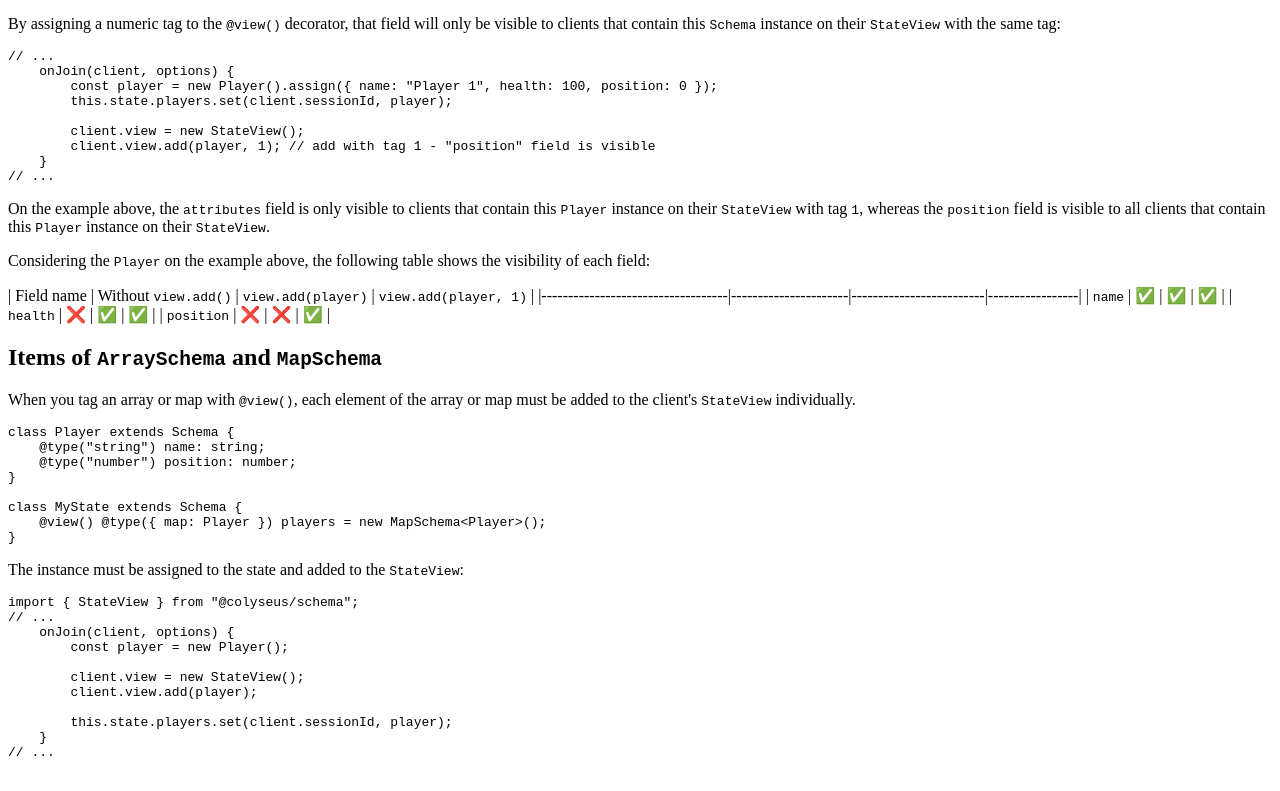
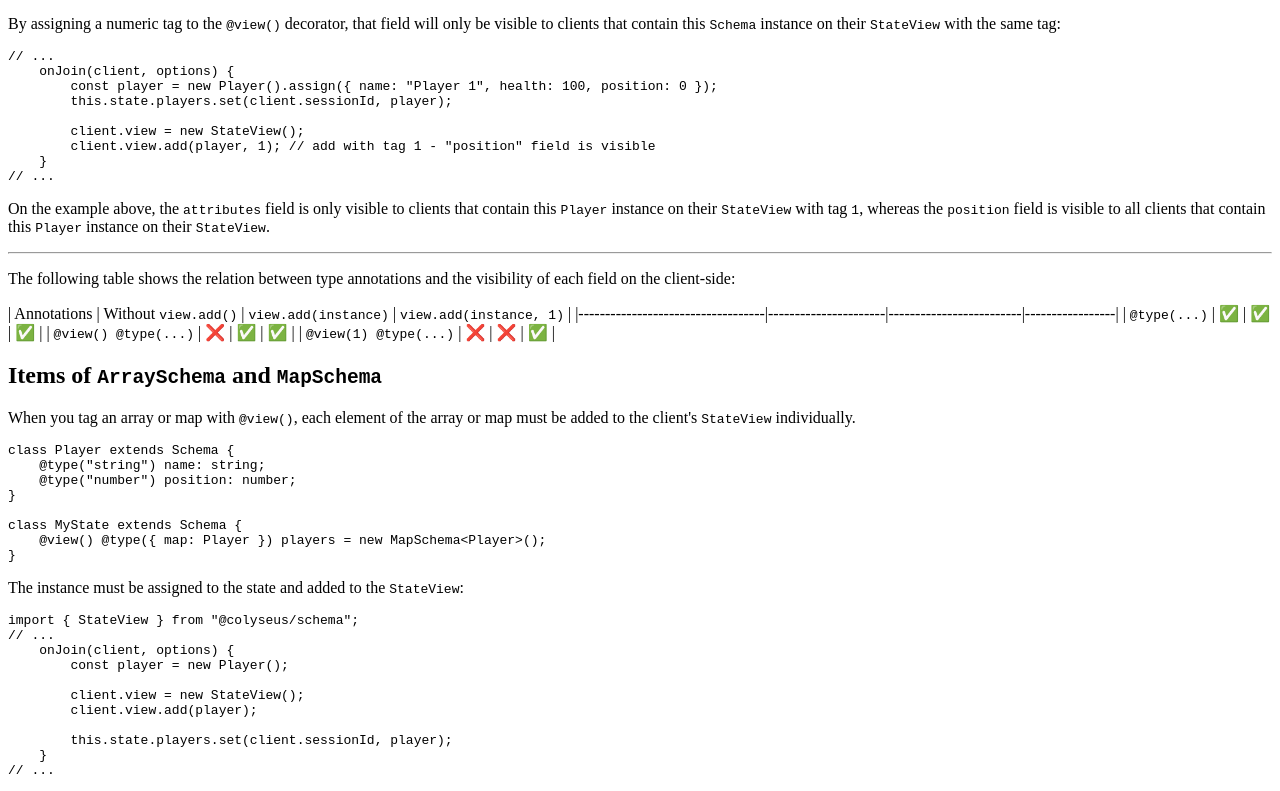
Before and after one commit to colyseus/docs, a Next.js app: page /state/view in a window 1280 px wide. Shown: the part 1237-2028 px from the top of the page. Built offline with nearby package versions, Linux system fonts and the light colour scheme.

Commit message:
refactor visibility table on state view

```diff
--- a/pages/deployment/cloud.mdx
+++ b/pages/deployment/cloud.mdx
@@ -13,9 +13,7 @@ It is the easiest way to deploy your Colyseus servers. It should take less than
 Colyseus Cloud uses NGINX, PM2, and requires you to use the `@colyseus/tools`
 package for easy integration with its infrastructure.
 
-<Bleed>
-    ![Colyseus Cloud Dashboard](/cloud/dashboard.png)
-</Bleed>
+![Colyseus Cloud Dashboard](/cloud/dashboard.png)
 
 ## Project template
 
--- a/pages/state/view.mdx
+++ b/pages/state/view.mdx
@@ -105,13 +105,15 @@ By assigning a numeric tag to the `@view()` decorator, that field will only be v
 
 On the example above, the `attributes` field is only visible to clients that contain this `Player` instance on their `StateView` with tag `1`, whereas the `position` field is visible to all clients that contain this `Player` instance on their `StateView`.
 
-Considering the `Player` on the example above, the following table shows the visibility of each field:
+---
 
-| Field name                        | Without `view.add()` | `view.add(player)` | `view.add(player, 1)` |
+The following table shows the relation between type annotations and the visibility of each field on the client-side:
+
+| Annotations              | Without `view.add()` | `view.add(instance)` | `view.add(instance, 1)` |
 |-----------------------------------|----------------------|-------------------------|-----------------|
-| `name`                            | ✅                   | ✅                       | ✅              |
-| `health`                          | ❌                   | ✅                       | ✅              |
-| `position`                        | ❌                   | ❌                       | ✅              |
+| `@type(...)`                      | ✅                   | ✅                       | ✅              |
+| `@view() @type(...)`              | ❌                   | ✅                       | ✅              |
+| `@view(1) @type(...)`             | ❌                   | ❌                       | ✅              |
 
 ## Items of `ArraySchema` and `MapSchema`
 
```
